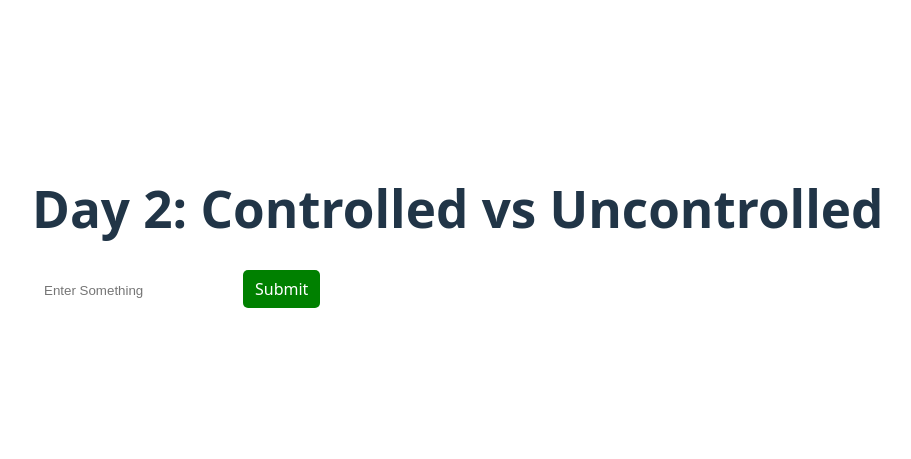
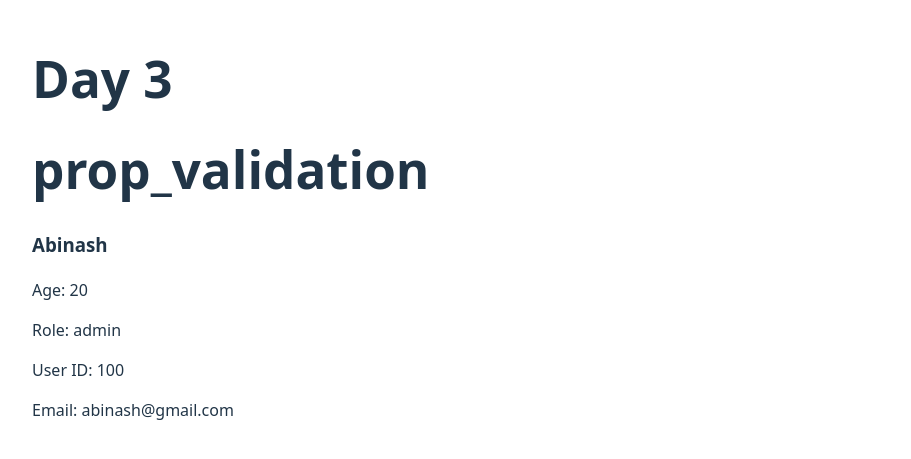
Before and after one commit to Abinash-016/React-Rev, a React (Vite) app: page / in a window 1280 px wide. Shown: the part 173-632 px from the top of the page, without its empty margins (158-1069 px from the left). Built offline with nearby package versions, Linux system fonts and the light colour scheme.

Commit message:
Prop validation

```diff
--- a/package.json
+++ b/package.json
@@ -11,6 +11,7 @@
   },
   "dependencies": {
     "marked": "^17.0.1",
+    "prop-types": "^15.8.1",
     "react": "^19.2.0",
     "react-dom": "^19.2.0",
     "react-markdown": "^10.1.0",
--- a/src/App.jsx
+++ b/src/App.jsx
@@ -1,11 +1,13 @@
 import StateLiftingApp from "./DAY-1/state-lifting up/StateLiftingUp";
 import Day2 from "./DAY-2/App";
+import Day3 from "./DAY-3/App";
 
 function App() {
   return (
     <div>
       {/* <StateLiftingApp /> */}
-      <Day2/>
+      {/* <Day2/> */}
+      <Day3/>
     </div>
   );
 }
--- /dev/null
+++ b/src/DAY-3/App.jsx
@@ -0,0 +1,12 @@
+import Prop_validation from "./prop-validation/Prop_Validation";
+
+function Day3() {
+  return (
+    <div>
+      <h1>Day 3</h1>
+        <Prop_validation/>
+    </div>
+  );
+}
+
+export default Day3;
--- /dev/null
+++ b/src/DAY-3/prop-validation/Prop_Validation.jsx
@@ -0,0 +1,18 @@
+import UserCard from "./Usercard";
+
+function Prop_validation() {
+  return (
+    <div>
+      <h1>prop_validation</h1>
+
+      <UserCard
+        name="Abinash"
+        age={20}
+        role="admin"
+        user={{ id:100 ,email: "abinash@gmail.com" }}
+        />
+    </div>
+  );
+}
+
+export default Prop_validation;
--- /dev/null
+++ b/src/DAY-3/prop-validation/Usercard.jsx
@@ -0,0 +1,26 @@
+import PropTypes from "prop-types";
+
+function UserCard({ name, age, role, user }) {
+  return (
+    <div className="card">
+      <h3>{name}</h3>
+      <p>Age: {age}</p>
+      <p>Role: {role}</p>
+      <p>User ID: {user.id}</p>
+      <p>Email: {user.email}</p>
+    </div>
+  );
+}
+
+
+UserCard.propTypes = {
+  name: PropTypes.string.isRequired,
+  age: PropTypes.number,
+  role: PropTypes.oneOf(["admin", "user", "guest"]).isRequired,
+  user: PropTypes.shape({
+    id: PropTypes.number.isRequired,
+    email: PropTypes.string.isRequired
+  }).isRequired
+};
+
+export default UserCard;
```
Also changed, not shown: 1 other file (tests, documents, lock files or other folders).
